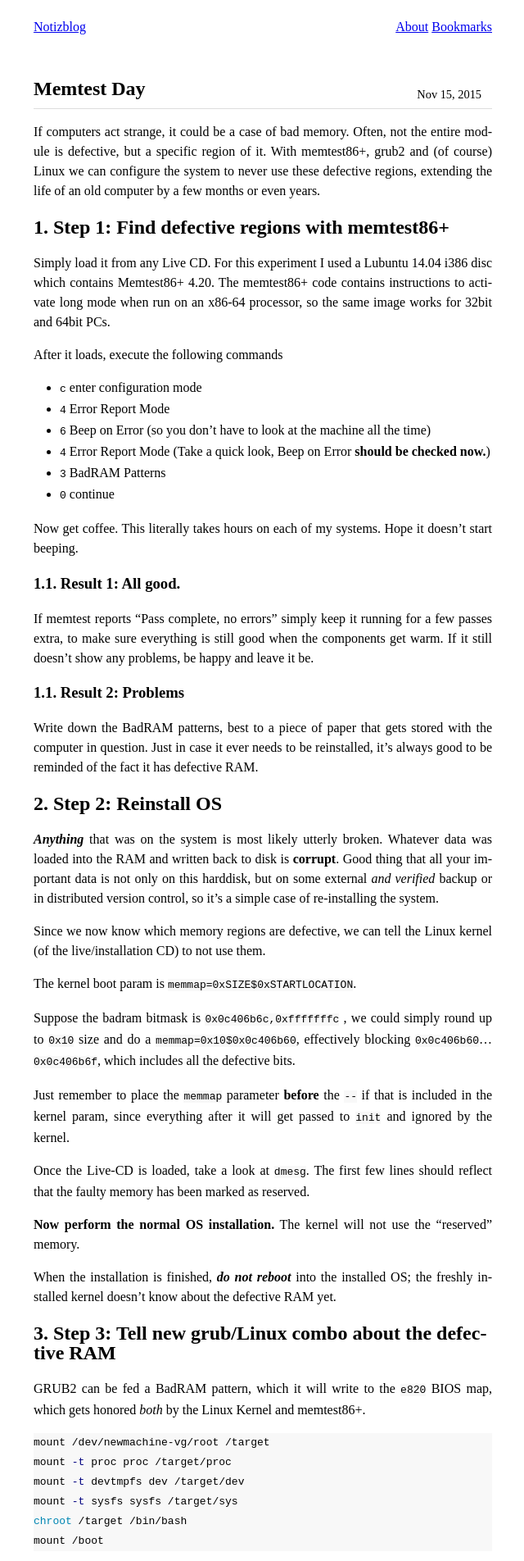
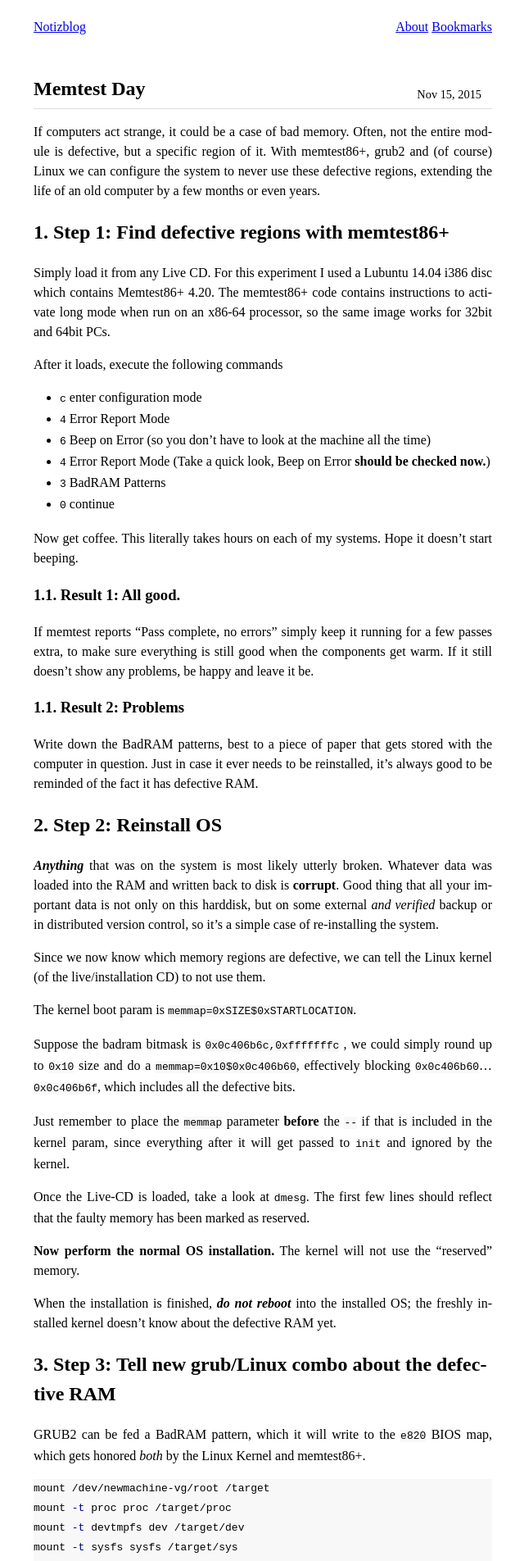
Before and after one commit to dannyedel/blog, a Jekyll site: the page built from _posts/2015-11-15-memtest-day.md, in a window 1280 px wide. Shown: the top 1904 px of the page at 82% size, without its empty margins (319-959 px from the left). Built offline with Jekyll 4.4.1, drawn with Linux system fonts in a browser that asks for light colours.

Commit message:
h2..h6: Set line-height

```diff
--- a/css/main.scss
+++ b/css/main.scss
@@ -82,6 +82,10 @@ article {
 		border-bottom: 1px solid #ddd;
 		margin-bottom: 1em;
 		counter-reset: section;
+	}
+
+	h2, h3, h4, h5, h6 {
+		line-height: $line-height;
 	}
 
 	h2:before {  // h2: section
```
